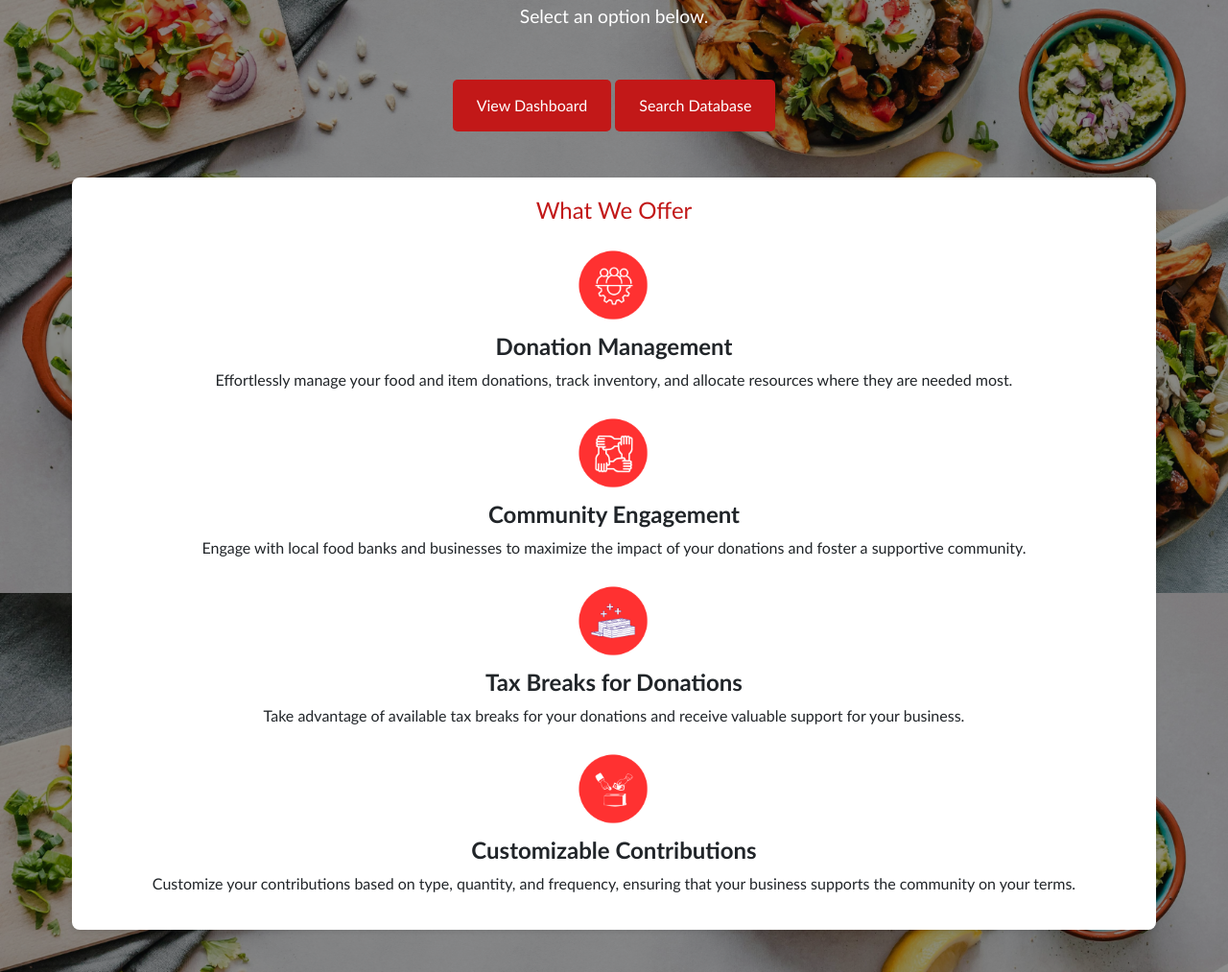
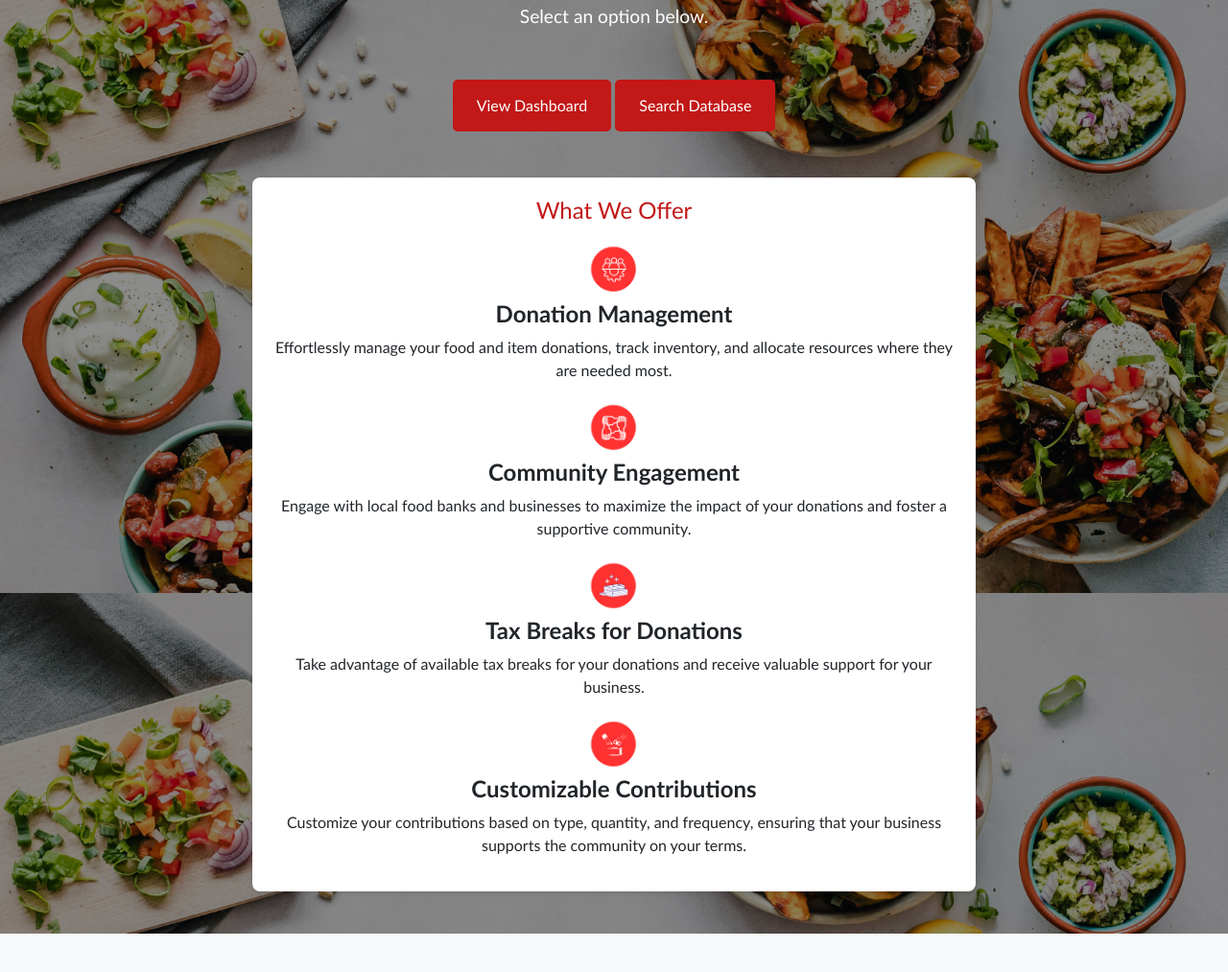
Before and after one commit to maxtmiller/NourishNet, a Flask app: template templates/business-home.html in a window 1280 px wide. Shown: the part 182-1195 px from the top of the page at 96% size. After the commit the page ends 1155 px from the top, so only its background shows below. Run offline with Flask 3, Linux system fonts and the light colour scheme; the template is opened without the code that fills it, so the values that code supplies are empty; parts of the project's set-up code (start-up, migrations or seed data) failed here and were passed over; some libraries are stand-ins or nearby versions; some web fonts are replaced.

Commit message:
Update business.css

```diff
--- a/static/styling/business.css
+++ b/static/styling/business.css
@@ -20,7 +20,7 @@
     padding: 20px;
     border-radius: 8px;
     box-shadow: 0 2px 4px rgba(0, 0, 0, 0.1);
-    width: 90%;
+    width: 60%;
 }
 
 .section h3 {
```
